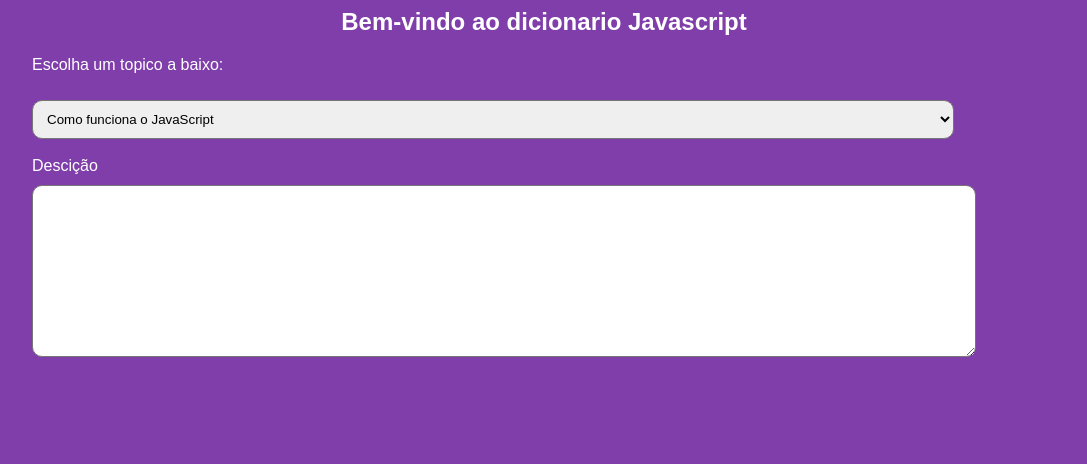
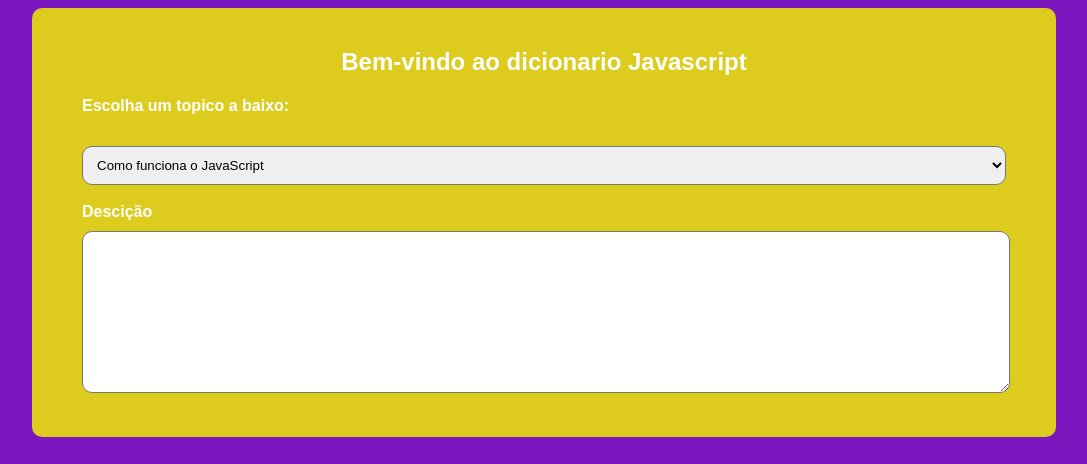
Before and after one commit to matheusjuda/tarefa-usabilidade, a plain HTML site: page index.html in a window 1280 px wide. Shown: the part 336-800 px from the top of the page, without its empty margins (96-1183 px from the left). Drawn offline with nearby package versions, Linux system fonts and the light colour scheme; a script that the page names is missing.

Commit message:
correções e estilo

```diff
--- a/banco/dados.json
+++ b/banco/dados.json
@@ -6,7 +6,7 @@
     },
     {
         "id": 2,
-        "titulo": "Functions no javsscript'",
+        "titulo": "Functions no javsscript",
         "descricao": "Funções em JavaScript são blocos de código nomeados que realizam tarefas específicas quando chamados. Elas podem aceitar parâmetros e retornar valores. Para declarar uma função, use a palavra-chave function, seguida pelo nome da função e um bloco de código. Para chamar uma função, simplesmente use seu nome seguido por parênteses. Funções podem ser definidas com ou sem parâmetros e podem retornar valores usando a palavra-chave return. Elas também podem ser expressas como funções anônimas atribuídas a variáveis. Funções são essenciais para organizar e reutilizar o código em JavaScript."
     },
     {
@@ -18,5 +18,10 @@
         "id": 4,
         "titulo": "Objetos em JavaScript",
         "descricao": "Objetos em JavaScript são estruturas de dados que permitem armazenar informações relacionadas em pares chave-valor. Eles são definidos usando a sintaxe de literal de objeto {}, onde cada propriedade é uma chave única associada a um valor. As propriedades podem ser acessadas usando notação de ponto . ou colchetes [], e podem ser adicionadas, modificadas ou removidas dinamicamente. Além disso, os objetos podem conter métodos, que são funções definidas como propriedades, permitindo a execução de operações específicas relacionadas ao objeto. Os objetos são fundamentais para a organização e manipulação de dados de forma eficiente em JavaScript."
+    },
+    {
+        "id": 5,
+        "titulo": "Historia do JavaScript",
+        "descricao": "O JavaScript foi criado por Brendan Eich e lançado inicialmente como uma linguagem do lado do servidor para o Netscape Navigator 2.0 em setembro de 1995. O Internet Explorer 3.0 também adotou o suporte ao JavaScript, chamando-o de JScript, em agosto de 1996. A Netscape então colaborou com a ECMA International para padronizar o JavaScript, resultando na especificação conhecida como ECMAScript, sob a ECMA-262. A versão mais recente, ES2020, foi lançada em junho de 2020. O JavaScript ganhou ainda mais popularidade com o advento do Node.js, um ambiente de execução JavaScript fora do navegador, criado usando o motor V8 JavaScript. Com Node.js, os desenvolvedores podem usar JavaScript para automatizar tarefas em computadores e criar servidores HTTP e WebSocket totalmente funcionais.."
     }
 ]
--- a/css/style.css
+++ b/css/style.css
@@ -2,7 +2,7 @@
     font-family: Arial;
     margin: 0;
     padding: 0;
-    background-color: #7f3eaa;
+    background-color: #7a16bd;
     color: #ffffff;
 }
 
@@ -18,19 +18,34 @@
 
 }
 
+.container-centro {
+    background-color: rgba(238, 234, 3, 0.856);
+    padding: 20px 50px 40px 50px;
+    border-radius: 10px;
+    margin-top: 20px;
+}
+
 h1 {
     text-align: center;
     margin-bottom: 20px;
     color: #fff;
 }
 
-select, textarea {
-    width: 90%;
+select{
+    width: 100%;
     padding: 10px;
     margin-top: 10px;
     border-radius: 10px;
 }
 
 textarea {
-    height: 150px;
+    width: 98%;
+    height: 140px;
+    border-radius: 10px;
+    padding: 10px;
+    margin-top: 10px;
 }
+
+#lbl-txt-desc {
+    font-weight: bold;
+}
--- a/index.html
+++ b/index.html
@@ -22,12 +22,15 @@
         </header>
         <div class="container-centro">
             <h1>Bem-vindo ao dicionario Javascript</h1>
-            <p>Escolha um topico a baixo:</p>
+            <h4>Escolha um topico a baixo:</h4>
             <select title="Tópicos" id="topicos" onchange="selecionaChange()">
             </select>
             <br><br>
             <label for="description" id="lbl-txt-desc">Descição</label> <br>
-            <textarea id="txt-desc" name="description" title="Descição" placeholder=""></textarea>
+            <div class="container-texto">
+                <textarea id="txt-desc" name="description" title="Descição" placeholder=""></textarea>
+            </div>
+
         </div>
     </section>
 
```
